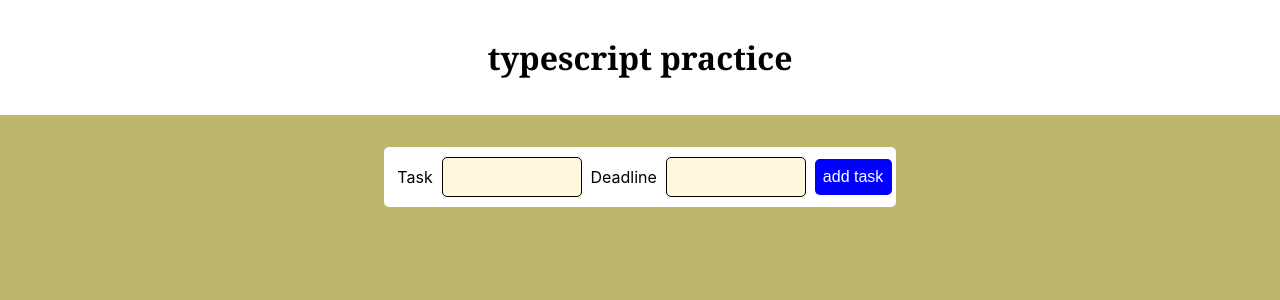
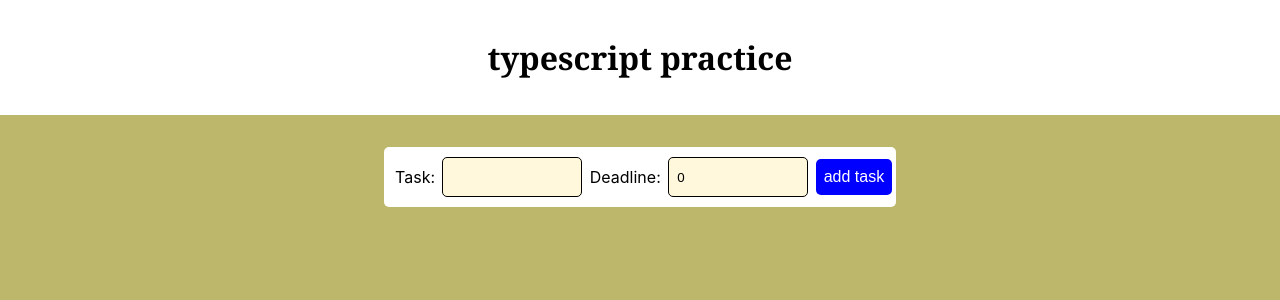
Before and after one commit to miloss98/typescript-practice, a React (Create React App) app: page / in a window 1280 px wide. Shown: the top 300 px of the page. Built offline with nearby package versions, Linux system fonts and the light colour scheme.

Commit message:
adding task works

```diff
--- a/src/App.tsx
+++ b/src/App.tsx
@@ -1,15 +1,30 @@
+import React, { useState, ChangeEvent } from "react";
 import "./App.css";
-import React from "react";
+
+interface TaskListInterface {
+  task: string;
+  deadline: number;
+}
 
 const App: React.FC = () => {
-  // interface TestInterface {
-  //   id: number;
-  //   name: string;
-  // }
-  // const user: TestInterface = {
-  //   id: 0,
-  //   name: "Milos",
-  // };
+  const [task, setTask] = useState<string>("");
+  const [deadline, setDeadline] = useState<number>(0);
+  const [taskList, setTaskList] = useState<TaskListInterface[]>([]);
+
+  const handleInput = (event: ChangeEvent<HTMLInputElement>): void => {
+    if (event.target.name === "task") {
+      setTask(event.target.value);
+    } else {
+      setDeadline(parseInt(event.target.value));
+    }
+  };
+  const addTask = (): void => {
+    const newTask = { task: task, deadline: deadline };
+    setTaskList([...taskList, newTask]);
+    setTask("");
+    setDeadline(0);
+    console.log(taskList);
+  };
 
   return (
     <div className="container">
@@ -19,11 +34,25 @@ const App: React.FC = () => {
       <section className="main-content">
         <div className="inputs-container">
           <article className="task-container"></article>
-          <label htmlFor="task"> Task </label>
-          <input type="text" className="inputs" name="task" />
-          <label htmlFor="deadline"> Deadline </label>
-          <input type="text" className="inputs" />
-          <button className="add-task-btn"> add task</button>
+          <label htmlFor="task"> Task: </label>
+          <input
+            type="text"
+            className="inputs"
+            name="task"
+            value={task}
+            onChange={handleInput}
+          />
+          <label htmlFor="deadline"> Deadline: </label>
+          <input
+            type="number"
+            className="inputs"
+            value={deadline}
+            onChange={handleInput}
+          />
+          <button onClick={addTask} className="add-task-btn">
+            {" "}
+            add task
+          </button>
         </div>
       </section>
     </div>
```
